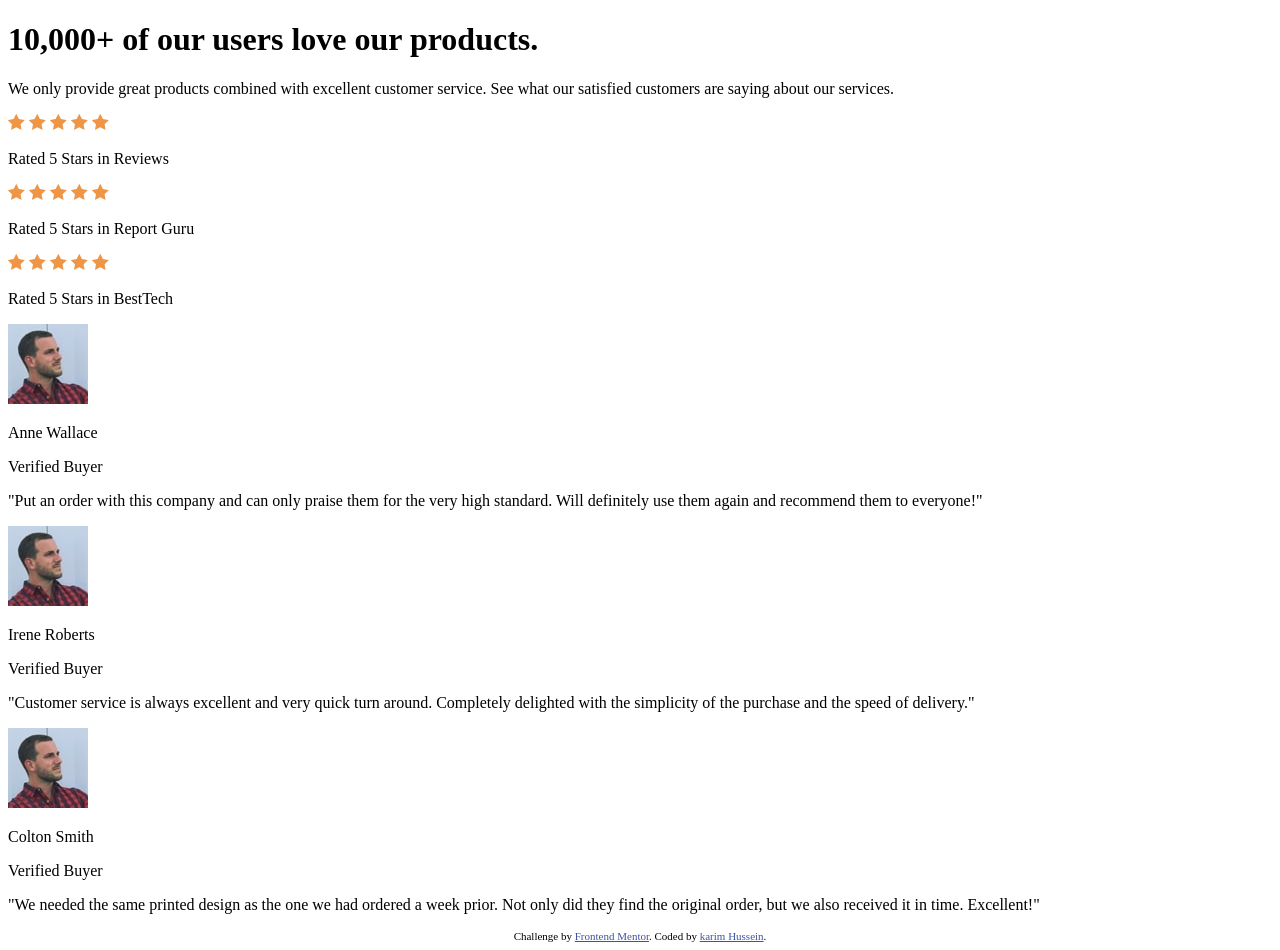
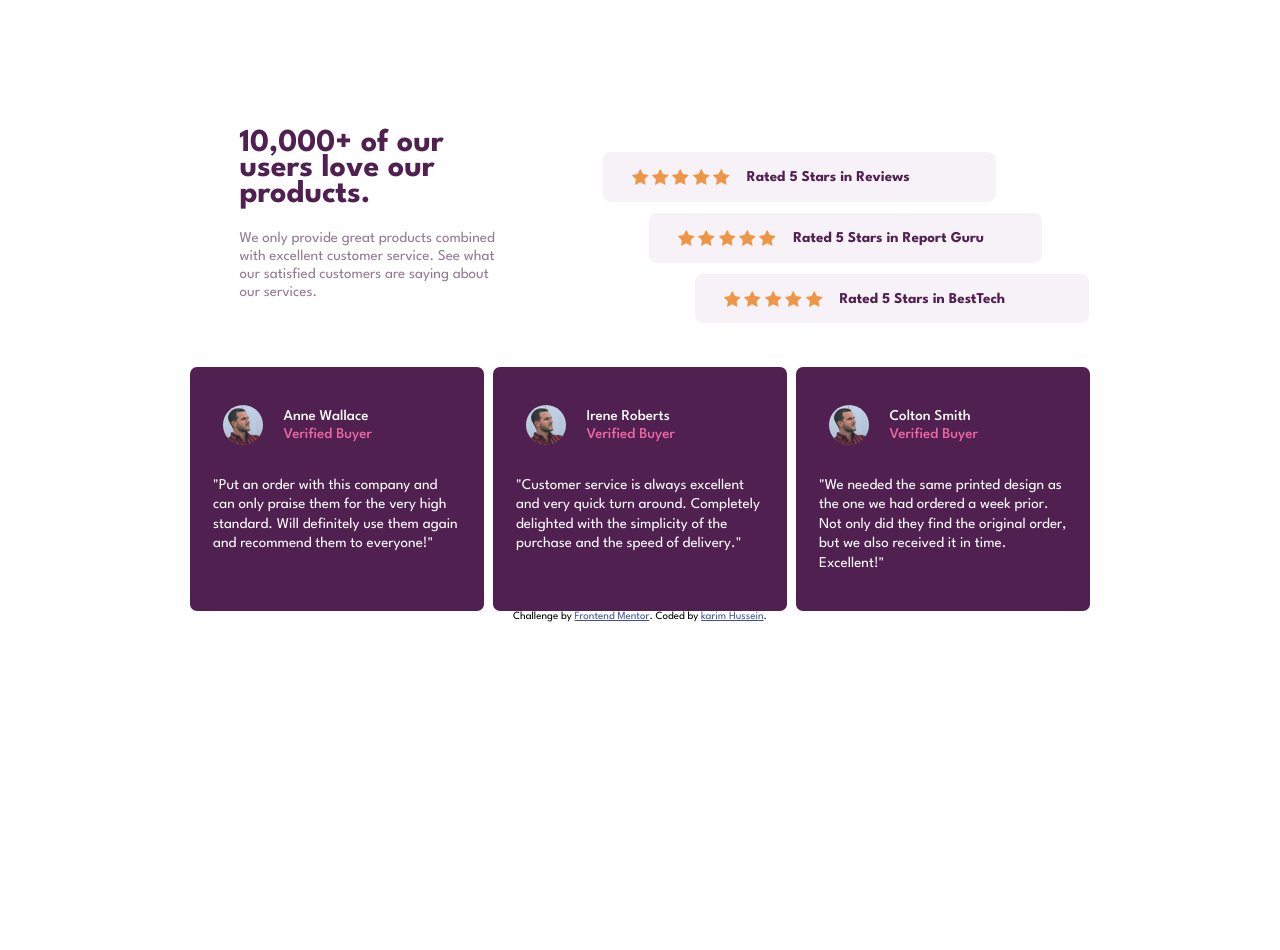
Before and after one commit to karim769/social-proof-section-master, a plain HTML site: page index.html in a window 1280 px wide. After the commit the page ends 800 px from the top, so only its background shows below. Drawn offline with Linux system fonts and the light colour scheme.

Commit message:
Added the index.css file for all styles this is the version 1 of style

```diff
--- /dev/null
+++ b/index.css
@@ -0,0 +1,252 @@
+
+:root{
+
+    /* League Spartan font family */
+    --font-family-League-Spartan:'League Spartan';
+
+    /* Colors */
+
+     /* Primary */
+
+    --Very-Dark-Magenta: hsl(300, 43%, 22%);
+    --Soft-Pink: hsl(333, 80%, 67%);
+
+     /* Neutral */
+
+    --Dark-Grayis-Magenta: hsl(303, 10%, 53%);
+    --Light-Grayish-Magenta: hsl(300, 24%, 96%);
+    --White: hsl(0, 0%, 100%);
+
+    /* Font size: 15px */
+    --Font-size: 15px;
+
+}
+
+*{
+
+    box-sizing: border-box;
+
+}
+
+p{
+    font-size: var(--Font-size);
+}
+
+body{
+
+    font-family: var(--font-family-League-Spartan);
+
+}
+
+main{
+
+    display: grid;
+    grid-template-columns: auto ;
+    text-align: center;
+     padding-top: 8%;
+    max-width: 95%;
+     margin: auto;
+    background-color: transparent;
+}
+
+
+.products-title{
+
+    padding: 0 12%;
+
+}
+
+.products-title h1{
+    color: var(--Very-Dark-Magenta);
+    line-height: 0.8em;
+    font-weight: 700;
+}
+
+.products-title p{
+    color: var(--Dark-Grayis-Magenta);
+    line-height: 1.2em;
+    margin-bottom: 0;
+}
+
+.rates-stars {
+    margin: 2em 0;
+}
+
+.rates-stars >div{
+
+    background-color: var(--Light-Grayish-Magenta);
+    padding: 0.8em 0 ;
+    margin: 0.7em 0;
+    border-radius: 0.5em;
+}
+
+
+.rates-stars >div >div img{
+
+margin: 0;
+}
+
+
+.rates-stars div img{
+
+    margin: 2%;
+
+}
+
+.rates-stars div p{
+
+    margin: 5px;
+    color: var(--Very-Dark-Magenta);
+    font-weight: 700;
+}
+
+.profiles{
+
+    display: grid;
+    grid-template-columns: 1fr;
+    gap: 1%;
+}
+
+.profiles .profile{
+
+    background-color: var(--Very-Dark-Magenta);
+    border-radius: 7px;
+    color: var(--White) ;
+    padding: 23px;
+    text-align: left;
+}
+
+ .profile .image-container{
+
+    display: flex;
+    align-items: center;
+    padding: 10px;
+ }
+
+ .profile .image-container img{
+
+    border-radius: 100%;
+    width: 40px;
+ }
+
+ .profile .image-container section{
+
+    margin: 0px 9%;
+    min-width: 90px;
+ }
+
+ .profile .image-container section p
+ {
+
+    font-weight: 500;
+    line-height: 3px;
+
+ }
+
+
+
+ .image-container section :last-child{
+
+    color: var(--Soft-Pink);
+
+ }
+
+ .profile >p{
+
+    line-height: 1.3em;
+
+ }
+
+@media(min-width:401px){
+
+
+    .profiles{
+
+        grid-template-columns: auto auto ;
+    }
+
+
+}
+
+
+
+
+ @media(min-width:700px){
+
+
+    main{
+
+        grid-template-columns: auto auto;
+        grid-template-areas: "title rates" "profile profile";
+        text-align: left;
+        max-width: 900px;
+    }
+
+    .products-title{
+
+        grid-area: title;
+        max-width: 88%;
+    }
+
+    .rates-stars{
+
+        grid-area: rates;
+        width: 95%;
+    }
+
+    .rates-stars > div{
+
+        width: 85%;
+        display: flex;
+        align-items: center;
+
+    }
+
+    .rates-stars >div:nth-of-type(1){
+
+            margin-left: 0;
+
+    }
+
+
+    .rates-stars >div:nth-of-type(2){
+
+        margin-left:10%;
+
+
+
+ }
+
+ .rates-stars >div:nth-of-type(3){
+
+    margin-left:20%;
+
+
+
+}
+
+.rates-stars >div >div{
+
+    margin: 0 27px;
+    display: flex;
+    align-items: center;
+    flex-wrap: nowrap;
+
+}
+
+.rates-stars > div> div img{
+
+    margin: 2%;
+
+
+}
+
+
+.profiles{
+
+    grid-area: profile;
+    grid-template-columns: repeat(3,1fr);
+}
+
+
+ }
--- a/index.html
+++ b/index.html
@@ -5,12 +5,15 @@
     <meta name="viewport" content="width=device-width, initial-scale=1.0" />
     <!-- displays site properly based on user's device -->
 
+      <!-- index file for all style -->
+       <link rel="stylesheet" href="index.css">
+
+
     <!-- font family League Spartan -->
 
     <link rel="preconnect" href="https://fonts.googleapis.com">
     <link rel="preconnect" href="https://fonts.gstatic.com" crossorigin>
     <link href="https://fonts.googleapis.com/css2?family=League+Spartan:wght@100..900&display=swap" rel="stylesheet">
-
 
     <link
       rel="icon"
@@ -121,18 +124,12 @@
           Not only did they find the original order, but we also received it in time.
           Excellent!"</p>
       </div>
+    </div>
 
-
-    </div>
+  </main>
 
 
 
-
-
-
-
-
-  </main>
   <footer>
     <div class="attribution">
       Challenge by
```
